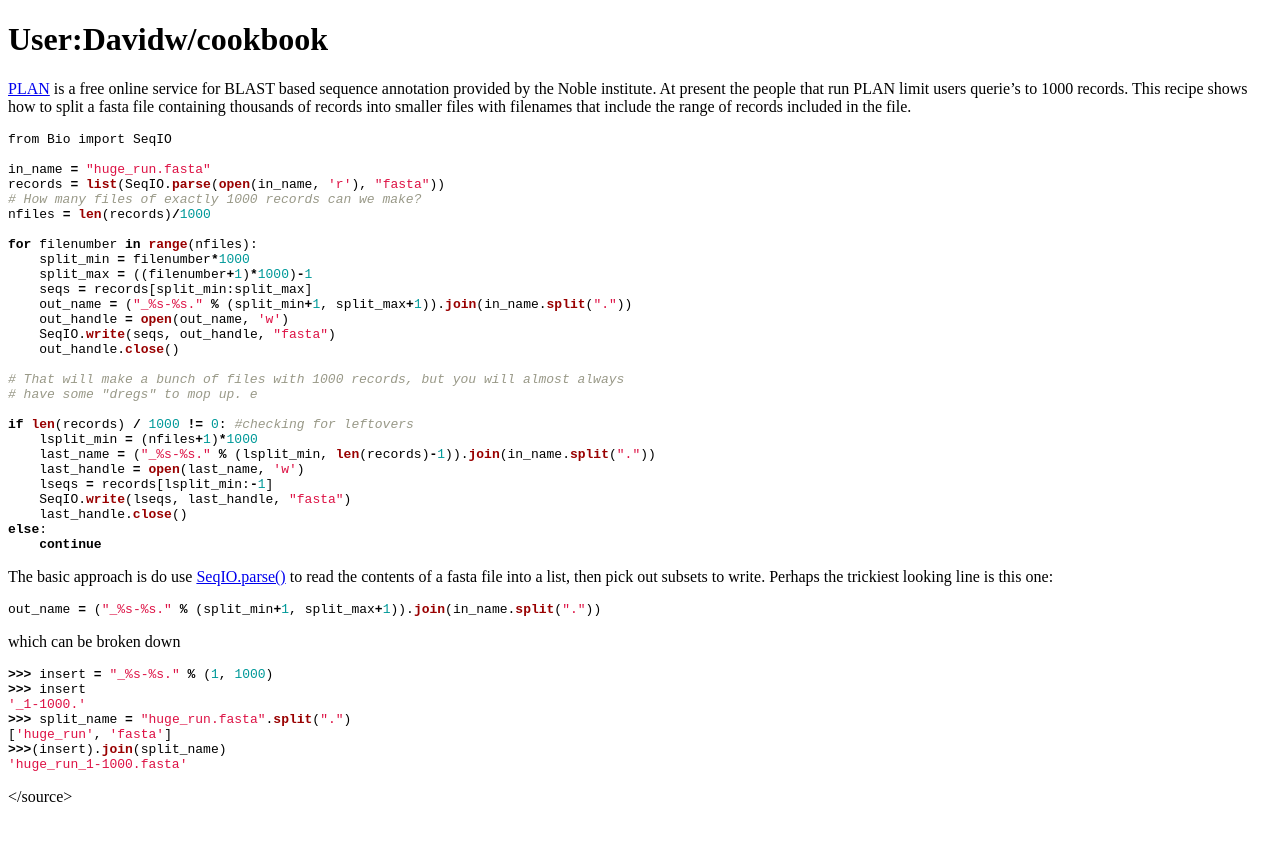
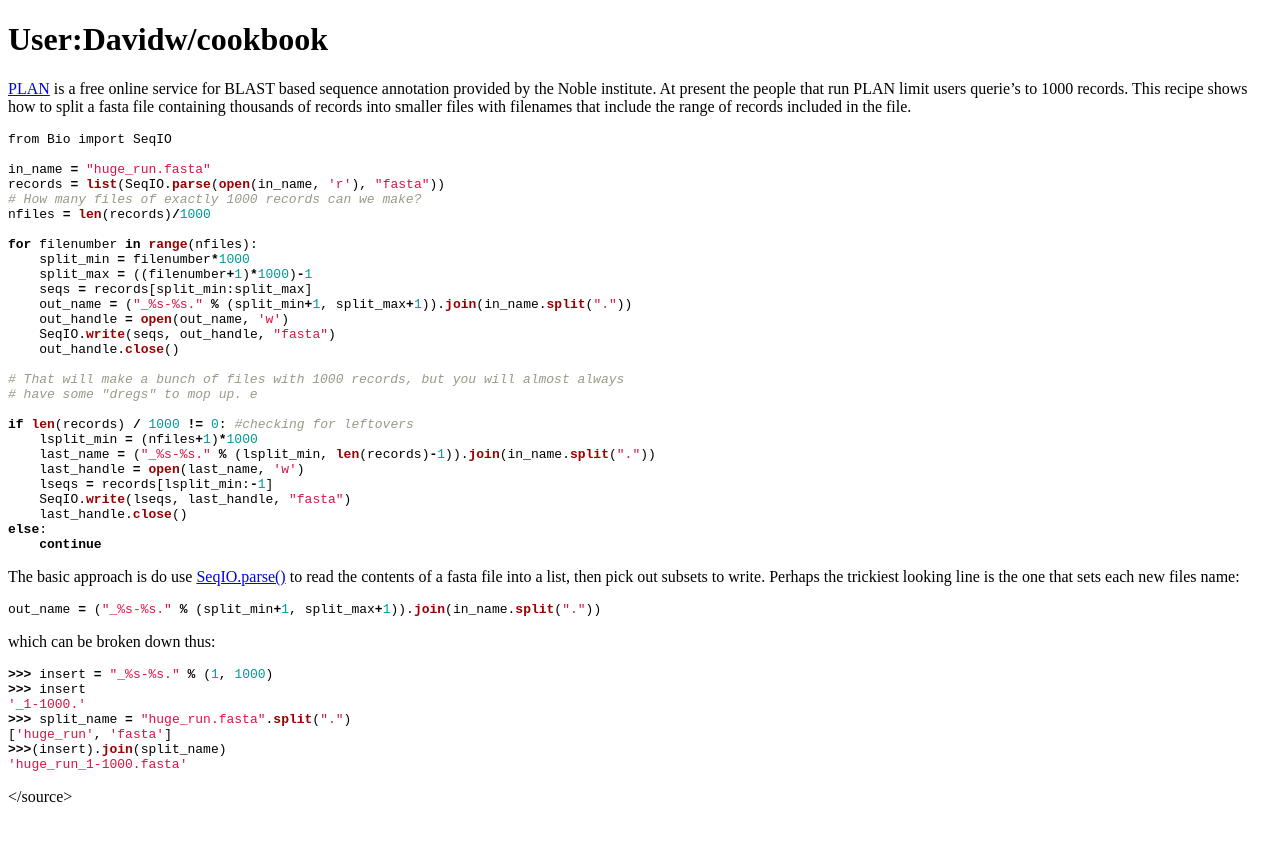
Before and after one commit to biopython/biopython.github.io, a Jekyll site: the page built from wiki/User_Davidw/cookbook.md, in a window 1280 px wide. Shown: the top 841 px of the page. Built offline with Jekyll 4.4.1, drawn with Linux system fonts in a browser that asks for light colours.

Commit message:
Change to wiki page

````diff
--- a/wiki/User_Davidw/cookbook.md
+++ b/wiki/User_Davidw/cookbook.md
@@ -44,13 +44,14 @@ else:
 
 The basic approach is do use [ SeqIO.parse()](SeqIO "wikilink") to read
 the contents of a fasta file into a list, then pick out subsets to
-write. Perhaps the trickiest looking line is this one:
+write. Perhaps the trickiest looking line is the one that sets each new
+files name:
 
 ``` python
 out_name = ("_%s-%s." % (split_min+1, split_max+1)).join(in_name.split("."))
 ```
 
-which can be broken down
+which can be broken down thus:
 
 ``` python
 >>> insert = "_%s-%s." % (1, 1000)
````
Also changed, not shown: 1 other file.
